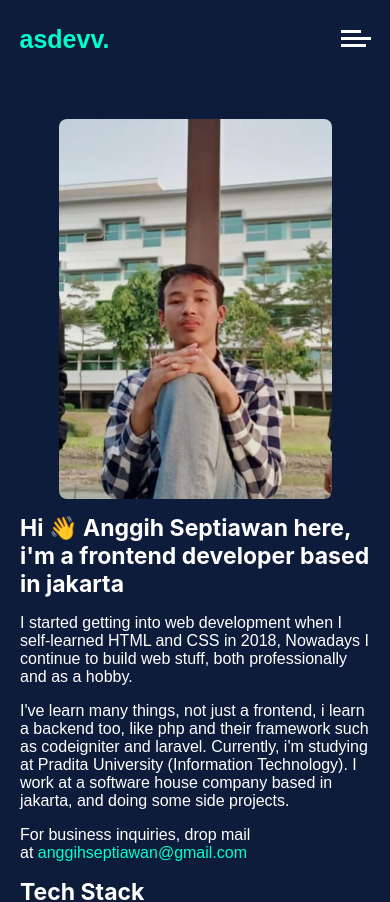
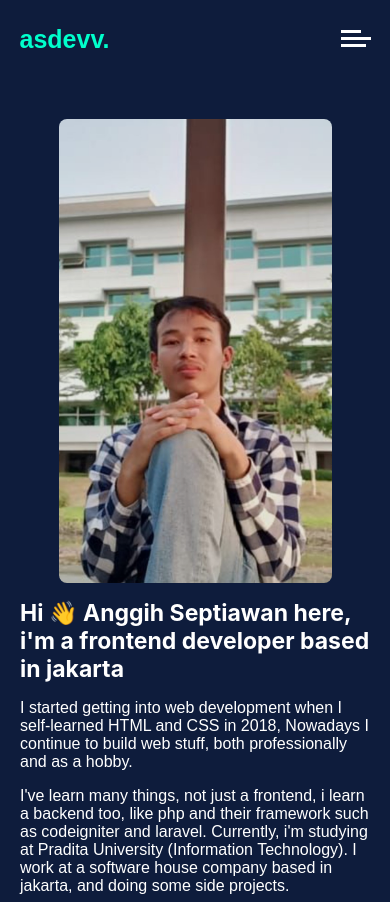
Before and after one commit to anggihseptiawan/react-portfolio, a React (Create React App) app: page /about in a window 390 px wide. Shown: the top 902 px of the page. Built offline with nearby package versions, Linux system fonts and the light colour scheme; a web font is replaced by a local one.

Commit message:
change image size on mobile

```diff
--- a/src/components/project/project.style.scss
+++ b/src/components/project/project.style.scss
@@ -102,11 +102,15 @@ img {
 			top: -12px;
 		}
 
+		img {
+			width: 75%;
+		}
+
 		a {
 			width: 105px;
 			height: 105px;
-			right: 14%;
-			top: 30%;
+			right: 10%;
+			top: 25%;
 
 			span {
 				font-size: 18px;
--- a/src/pages/about/AboutPage.style.scss
+++ b/src/pages/about/AboutPage.style.scss
@@ -37,10 +37,11 @@ main.about {
 
 		img {
 			width: 70%;
-			height: 45vh;
+			height: 55vh;
 			margin: 0 auto;
 			border-radius: 8px;
 			object-fit: cover;
+			object-position: bottom;
 		}
 
 		.details {
```
